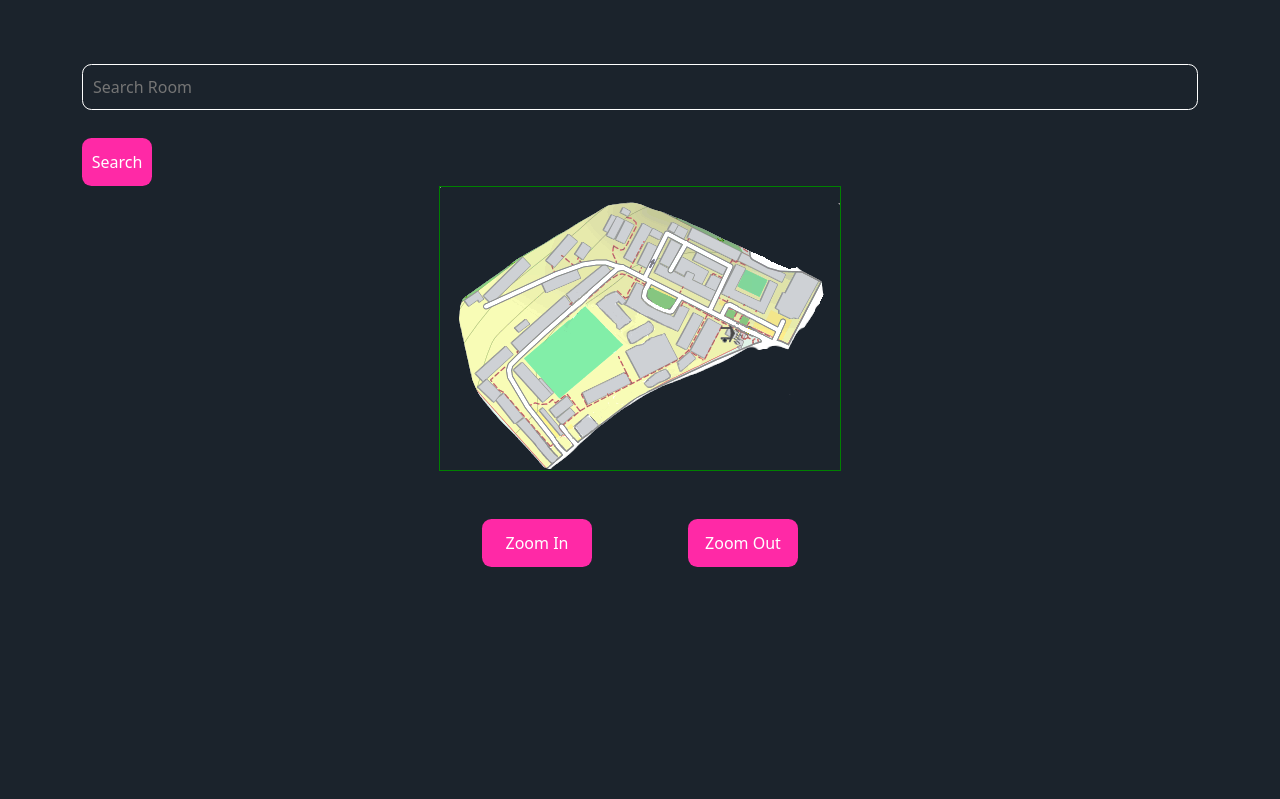
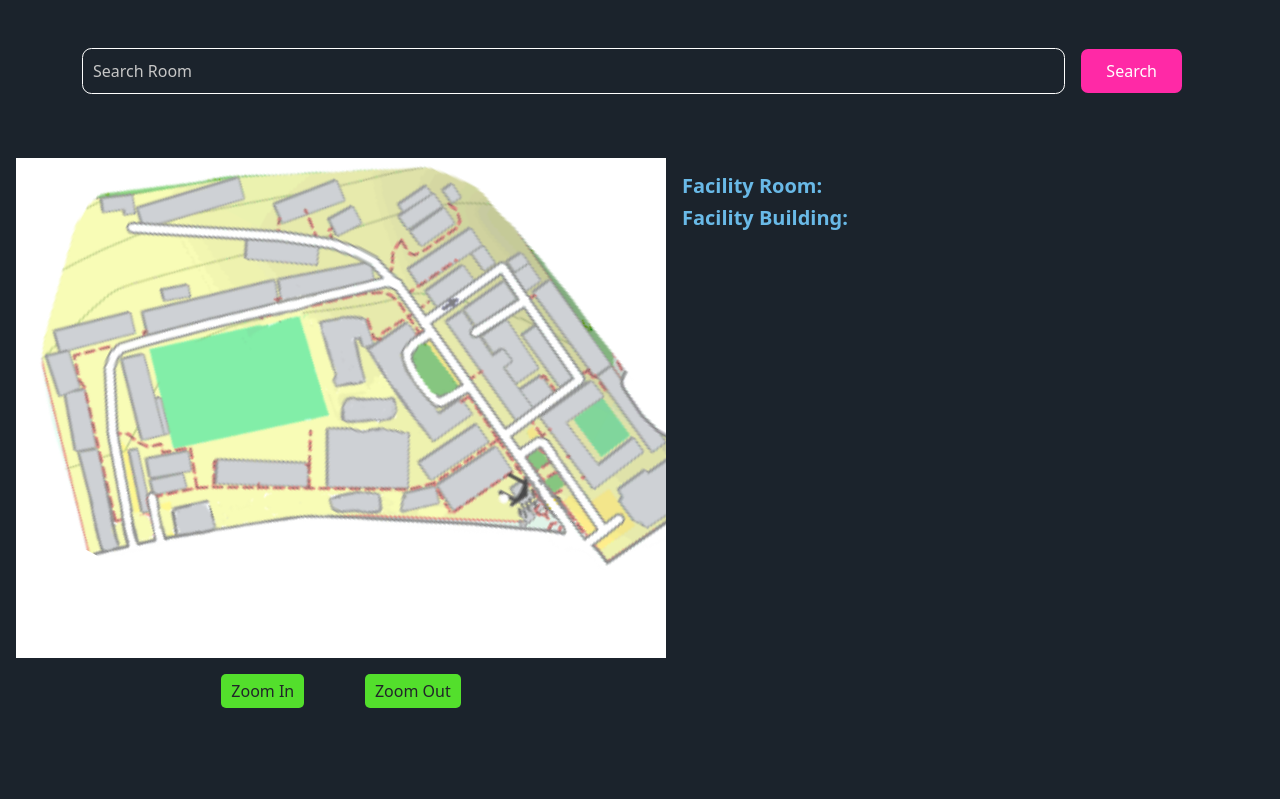
Before and after one commit to 0xM1cx/EVSU-eMap, a Flask app: page /home in a window 1280 px wide. Shown: the top 799 px of the page. Run offline with Flask 3, Linux system fonts and the light colour scheme.

Commit message:
Working on Search Bar and EVSU Map Facilities

```diff
--- a/static/css/main.css
+++ b/static/css/main.css
@@ -1,15 +1,26 @@
+* {
+    padding: 0;
+    margin: 0;
+}
+
 /* Main Design of the Web*/
 body {
     background: #1b232c;
-
+    /* overflow: hidden; */
 }
 
+/* Main container */
+.main-container {
+    width: 100vw;
+    height: 100vh;
+    overflow-x: hidden;
+}
 /* Search Bar */
-#search {
-    padding-top: 5%;
-}
+/* .search-container {
+    border: 1px solid red;
+} */
 
-#search input {
+#input-search-room {
     width: 100%;
     padding: 10px;
     box-sizing: border-box;
@@ -17,63 +28,96 @@ body {
     border: solid white 1px;
     border-radius: 1vh;
 }
+#input-search-room::placeholder {
+    color: #c7c7c7;
+}
+
 
 .room-input {
     color: white;
-    margin-bottom: 3vh;
 }
 
-/* Search Buttonr */
+/* Search Button */
 .search-button {
-    height: 3rem;
-    width: 70px;
+    padding: 10px 25px;
     background-color: #ff29a6;
     color: white;
     border: none;
-    border-radius:1vh;
+    border-radius: 7px;
     cursor: pointer;
 }
-
+.room-item:hover {
+    text-decoration: underline;
+    cursor: pointer;
+}
 .search-button:hover {
     background: #42e4e4;
     transition: 300ms;
+}
+.search-result-container {
+    display: none;
+    color: #FFFFFF;
+    top: 6.9vh;
+    left: 1vw;
+    width: 86.5%;
+    background-color: #484848;
+    padding: 10px 20px;
+    border-radius: 10px;
+    z-index: 99;
+    /* border: 2px solid red; */
 }
 
 
 /* Map Division */
 .map-container {
+    /* border: 1px solid red; */
     overflow: auto;
-    display: flex;
-    align-items: center;
-    justify-content: center;
+    width: 650px;
+    height: 500px;
+    background: white;
+}
+.map-container::-webkit-scrollbar{
+    width: 10px;
+}
+.map-container::-webkit-scrollbar-horizontal  {
+    height: 5px;
+}
+.map-container::-webkit-scrollbar-track, .map-container::-webkit-scrollbar-track-horizontal {
+    background: rgb(255, 255, 255);
+}
+.map-container::-webkit-scrollbar-thumb, .map-container::-webkit-scrollbar-thumb-horizontal {
+    background:rgb(255, 96, 96);
+    border-radius: 10px;
 }
 img {
-    border: solid green 1px;
+    width: 700px;
+    height: auto;
+    transform: rotate(28deg);
 }
 
-
-/* Zoom-in-Zoom-out */
-#zoom-button {
-    display: flex;
-    align-items: center;
-    justify-content: center;;
+.map-container{
+    flex: 1.5;
 }
 
-#zoom-in {
-    height: 3rem;
-    width: 110px;
-    background-color: #ff29a6;
-    color: white;
+/* Zoom Buttons */
+.zoom-buttons {
+    z-index: 100;
+    width: 300px;
+}
+.zoom-buttons button {
+    padding: 5px 10px;
     border: none;
-    border-radius:1vh;
-    cursor: pointer;
+    border-radius: 5px;
+    background: #53df2c;
 }
-#zoom-out {
-    height: 3rem;
-    width: 110px;
-    background-color: #ff29a6;
-    color: white;
-    border: none;
-    border-radius:1vh;
-    cursor: pointer;
+.zoom-buttons button:hover {
+    background: #35b811;
 }
+
+.output-container {
+    flex: 1;
+    color: #fff;
+}
+.output-container strong {
+    color: #69b9e7;
+}
--- a/static/js/mapZoom-in--out.js
+++ b/static/js/mapZoom-in--out.js
@@ -1,19 +1,25 @@
-// Zoom-in-Zoom-Out function for the map
+document.addEventListener('DOMContentLoaded', function() {
+    var zoomIn = document.querySelector('#zoom-in');
+    var zoomOut = document.querySelector('#zoom-out');
+    let defaultWidth = 700;
 
-let currentZoom = 1;
+    zoomIn.addEventListener('click', function() {
+      defaultWidth += 150;
+      applyZoom();
+    });
 
-function zoomIn() {
-    currentZoom += 0.2;
-    applyZoom();
-}
+    zoomOut.addEventListener('click', function() {
+      defaultWidth -= 150;
+      applyZoom();
+    });
 
-function zoomOut() {
-    currentZoom -= 0.2;
-    applyZoom();
-}
-
-
-function applyZoom() {
-    const map = document.querySelector('.map');
-    map.style.transform = `scale(${currentZoom})`;
-}
+    function applyZoom() {
+      var evsuMap = document.querySelector('#evsu_map');
+      evsuMap.style.width = `${defaultWidth}px`;
+    }
+    document.addEventListener('wheel', function(e) {
+        if (e.ctrlKey || e.metaKey) {
+          e.preventDefault();
+        }
+      });
+  });
--- a/static/js/search.js
+++ /dev/null
@@ -1,38 +0,0 @@
-// Rooms List in Array
-const engBuilding = ["EB215", "EB216", "EB219"];
-
-// Get elements by ID
-const searchedRoom = document.getElementById('search');
-const searchButton = document.getElementById('search-button');
-
-// Common coordinates for all rooms in the building
-const commonCoordinates = { x: 100, y: 200 };
-
-// Get canvas and context
-const canvas = document.getElementById('myCanvas');
-const ctx = canvas.getContext('2d');
-
-// Image object
-const image = new Image();
-image.src = 'path/to/your/image.jpg';
-
-// Once the image is loaded, draw it on the canvas
-image.onload = function() {
-  ctx.drawImage(image, 0, 0, canvas.width, canvas.height);
-};
-
-// Search function
-const search = () => {
-  const room = searchedRoom.value.toUpperCase();  // Assigns the value of the searched room
-
-  if (engBuilding.includes(room)) {
-    // Clear the canvas
-    ctx.clearRect(0, 0, canvas.width, canvas.height);
-
-    // Draw the image at the specified coordinates
-    ctx.drawImage(image, commonCoordinates.x, commonCoordinates.y, canvas.width, canvas.height);
-  }
-};
-
-// Event listener for the search button
-searchButton.addEventListener('click', search);
--- /dev/null
+++ b/static/js/search_bar.js
@@ -0,0 +1,95 @@
+var searchInput = document.getElementById("input-search-room");
+var container = document.getElementById("container");
+var facilityRoom = document.getElementById('facility-room-result');
+var facilityBuilding = document.getElementById('facility-building-result');
+
+let jsonData;
+
+function displayResults(results) {
+    // Clear previous results
+    container.innerHTML = '';
+
+    // Display new results
+    results.forEach(buildingData => {
+        Object.entries(buildingData).forEach(([building, rooms]) => {
+            const buildingItem = document.createElement('div');
+            buildingItem.textContent = `Building: ${building}`;
+            buildingItem.classList.add('building-item'); // Add a class for styling
+            container.appendChild(buildingItem);
+
+            rooms.forEach(room => {
+                const roomItem = document.createElement('div');
+                roomItem.textContent = `Facility: ${room}`;
+                roomItem.classList.add('room-item'); // Add a class for styling
+                roomItem.setAttribute('data-building', building); // Store building data as a data attribute
+                container.appendChild(roomItem);
+
+                // Add click event listener to roomItem
+                roomItem.addEventListener('click', function() {
+                    const clickedBuilding = this.getAttribute('data-building');
+                    facilityBuilding.innerHTML = clickedBuilding;
+                    facilityRoom.innerHTML = room;
+                    searchInput.value = '';
+                    container.style.display = "none";
+                    // alert(`Facility: ${room} is in Building: ${clickedBuilding}`);
+                    // Handle the click event as needed
+                });
+            });
+        });
+    });
+
+    // Toggle visibility based on input
+    if (searchInput.value.trim() !== '') {
+        container.style.display = "block";
+    } else {
+        container.style.display = "none";
+    }
+}
+
+const fetch_Building = () => {
+    fetch('../static/js/rooms.json').then(response => response.json()).then(data => {
+        console.log(data)
+        jsonData = data;
+
+        searchInput.addEventListener('input', () => {
+            const searchTerm = searchInput.value.toLowerCase();
+
+            if (searchTerm.trim() === '') {
+                // If the search term is empty, don't perform filtering
+                displayResults([]);
+            } else {
+                // Otherwise, filter and display results
+                const filteredData = filterData(jsonData, searchTerm);
+                displayResults(filteredData);
+            }
+        })
+    }).catch(error => console.error("Error in Fetching: ", error))
+}
+
+const filterData = (data, searchTerm) => {
+    if (typeof data === 'object') {
+        return Object.keys(data).reduce((acc, key) => {
+            const buildingRooms = data[key].filter(room => room.toLowerCase().includes(searchTerm));
+            if (buildingRooms.length > 0) {
+                acc.push({ [key]: buildingRooms });
+            }
+            return acc;
+        }, []);
+    }
+
+    return null;
+}
+
+fetch_Building();
+
+    // "Drafting Tech Building" : [
+
+    // ],
+    // "Maritime Building" : [
+
+    // ],
+    // "Automotive Building" : [
+
+    // ],
+    // "Auditorium" : [
+    // ]
--- a/templates/main.html
+++ b/templates/main.html
@@ -12,30 +12,44 @@
     <!-- stylesheet -->
     <link rel="stylesheet" href="{{ url_for('static', filename='./css/main.css')}}">
     <script src="{{ url_for('static', filename='./js/mapZoom-in--out.js')}}"></script>
-    <script src="{{ url_for('static', filename='./js/search.js')}}"></script>
+    <!-- <script src="{{ url_for('static', filename='./js/search.js')}}"></script> -->
 </head>
 
 <body>
 
-    <!-- Search Bar  -->
-    <div class="container" id="search">
-        <input type="text" class="room-input" placeholder="Search Room" id="input-search-room">
-        <button type="submit" class="search-button" id="search-button">Search</button>
+    <div class="main-container">
+        <!-- Search Bar  -->
+        <div class="container position-relative search-container d-flex align-items-center justify-content-center mt-5" id="search">
+            <input type="text" class="room-input" placeholder="Search Room" id="input-search-room">
+            <button type="submit" class="search-button mx-3 btn" id="search-button">Search</button>
+
+            <div class="position-absolute search-result-container" id="container">
+            </div>
+        </div>
+
+        <div class="mt-5 p-3 d-flex align-items-top justify-content-evenly">
+            <!-- EVSU Map DIVISION-->
+            <div class="">
+                <div class="map-container">
+                    <img class="map" src="{{ url_for('static', filename='./images/EVSU Map.png' )}}" alt="EVSU Map" id="evsu_map">
+                </div>
+                <div class="zoom-buttons d-flex align-items-center justify-content-around mx-auto mt-3">
+                    <button class="btn" id="zoom-in">Zoom In</button>
+                    <button class="btn" id="zoom-out">Zoom Out</button>
+                </div>
+            </div>
+
+            <div class="output-container px-3 pt-3">
+                <h5><strong>Facility Room:</strong> <span id="facility-room-result"></span></h5>
+                <h5><strong>Facility Building:</strong> <span id="facility-building-result"></span></h5>
+                <div class="building-result">
+                </div>
+            </div>
+        </div>
     </div>
 
 
-    <!-- EVSU Map DIVISION-->
-    <div class="map-container">
-        <img class="map" src="{{ url_for('static', filename='./images/EVSU Map.png' )}}" alt="EVSU Map" id="EVSU">
-    </div>
-
-
-    <!-- Zoom-in-Zoom-out division-->
-    <div class="container-fluid" id="zoom-button">
-        <button class="m-5" id="zoom-in" onclick="zoomIn()">Zoom In</button>
-        <button class="m-5" id="zoom-out" onclick="zoomOut()">Zoom Out</button>
-    </div>
-
+    <script src="{{ url_for('static', filename='./js/search_bar.js')}}"></script>
 </body>
 
 </html>
```
Also changed, not shown: static/js/rooms.json (added, +229 -0 lines), static/images/EVSU Map.png.
